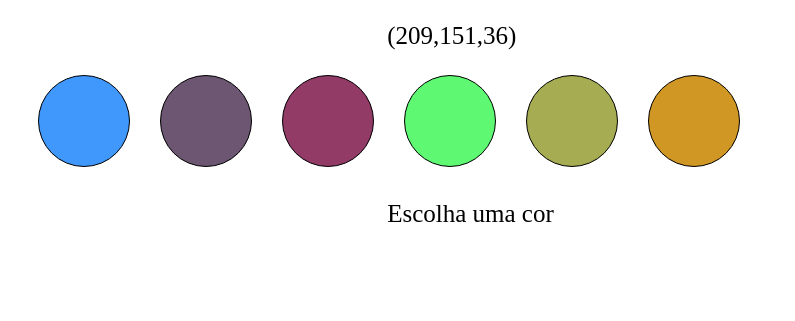
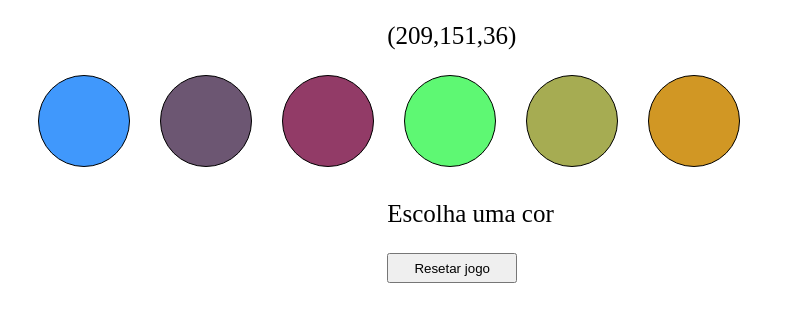
Before and after one commit to vinicius-shk/Color-Guess-Trybe, a website: page index.html in a window 1280 px wide. Shown: the part 61-382 px from the top of the page, without its empty margins (0-795 px from the left). Drawn offline with Linux system fonts and the light colour scheme.

Commit message:
Requisito 6 completado

```diff
--- a/script.js
+++ b/script.js
@@ -2,11 +2,13 @@ let rgbHtml = document.getElementById('rgb-color');
 let cores = document.querySelector('.cores');
 let bolaCores = document.querySelector('.cores').children;
 let secaoCores = document.getElementsByTagName('section');
-function textoJogo(string) {
-    let textoDoJogo = document.createElement('p');
-    textoDoJogo.setAttribute('id', 'answer');
-    textoDoJogo.innerText = string;
-    secaoCores[0].appendChild(textoDoJogo);
+let corpo = document.body;
+//Criação de elemento genérico
+function criaElemento(string, tag, id, textoId) {
+    let provisorio = document.createElement(tag);
+    provisorio.setAttribute(id, textoId);
+    provisorio.innerText = string;
+    return provisorio;
 }
 function rgbGen(elemento) {
     let rgb = [];
@@ -43,7 +45,22 @@ function verificacao(evento) {
         secaoCores[0].lastChild.innerText = "Errou! Tente novamente!";
     }
 }
+function removeBolas() {
+    while (cores.firstChild) {
+        cores.removeChild(cores.firstChild);
+    }
+}
 rgbGen(rgbHtml);
 geraCores();
 resposta();
-textoJogo("Escolha uma cor");
+secaoCores[0].appendChild(criaElemento("Escolha uma cor", 'p', 'id', 'answer'));
+corpo.appendChild(criaElemento("Resetar jogo", 'button', 'id', 'reset-game'));
+let botaoReset = document.querySelector('#reset-game');
+botaoReset.addEventListener('click', reset);
+function reset() {
+    removeBolas();
+    rgbGen(rgbHtml);
+    geraCores();
+    resposta();
+    document.querySelector('#answer').innerText = "Escolha uma cor";
+}
--- a/style.css
+++ b/style.css
@@ -13,3 +13,8 @@ p {
     margin-left: 30%;
     font-size: 25px;
 }
+#reset-game {
+    width: 130px;
+    height: 30px;
+    margin-left: 30%;
+}
```
